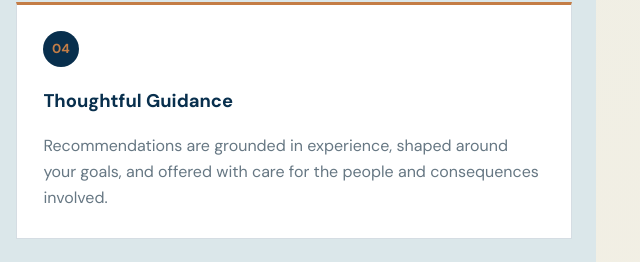
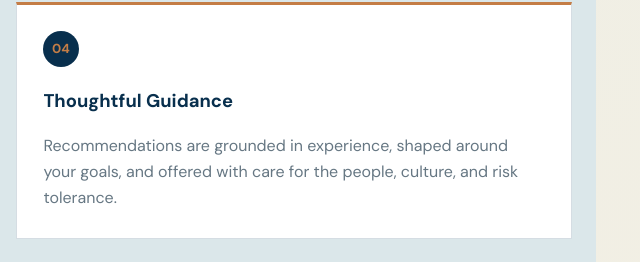
Before and after one commit to kernbrent/careersteps, a plain HTML site: page about/index.html in a window 1280 px wide. Shown: the part 1768-2030 px from the top of the page, 634-1274 px from the left. Drawn offline with nearby package versions, Linux system fonts and the light colour scheme.

Commit message:
Refine thoughtful guidance copy

```diff
--- a/about/index.html
+++ b/about/index.html
@@ -69,7 +69,7 @@
           <article class="card"><span class="card-number">01</span><h3>Careful listening</h3><p>Your context matters. We begin by understanding the situation before recommending a direction.</p></article>
           <article class="card"><span class="card-number">02</span><h3>Plain language</h3><p>Complex ideas become useful only when people can understand them and act on them.</p></article>
           <article class="card"><span class="card-number">03</span><h3>Practical structure</h3><p>Every engagement moves toward priorities, actions, ownership, and meaningful follow-through.</p></article>
-          <article class="card"><span class="card-number">04</span><h3>Thoughtful Guidance</h3><p>Recommendations are grounded in experience, shaped around your goals, and offered with care for the people and consequences involved.</p></article>
+          <article class="card"><span class="card-number">04</span><h3>Thoughtful Guidance</h3><p>Recommendations are grounded in experience, shaped around your goals, and offered with care for the people, culture, and risk tolerance.</p></article>
         </div>
       </div>
     </section>
```
